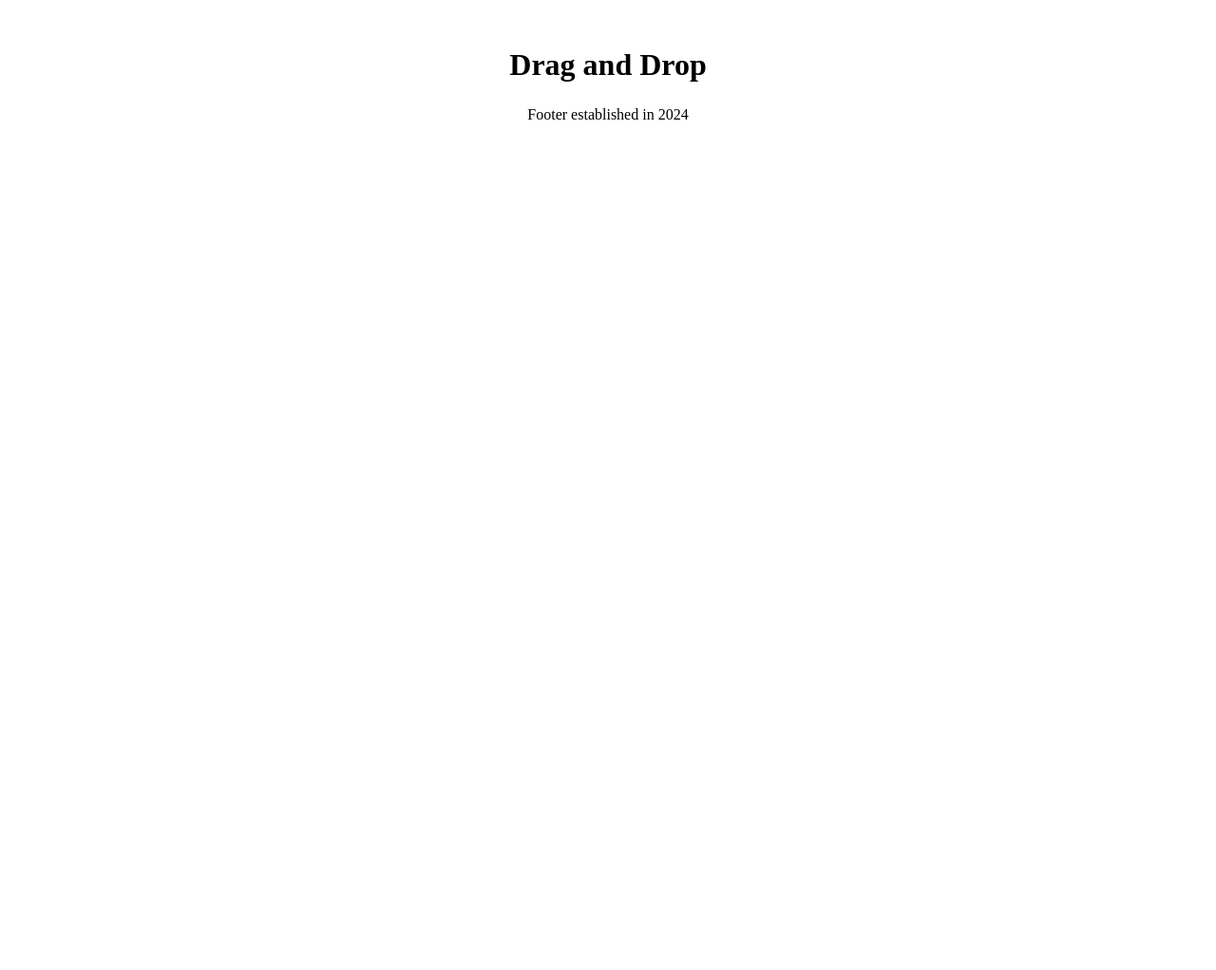
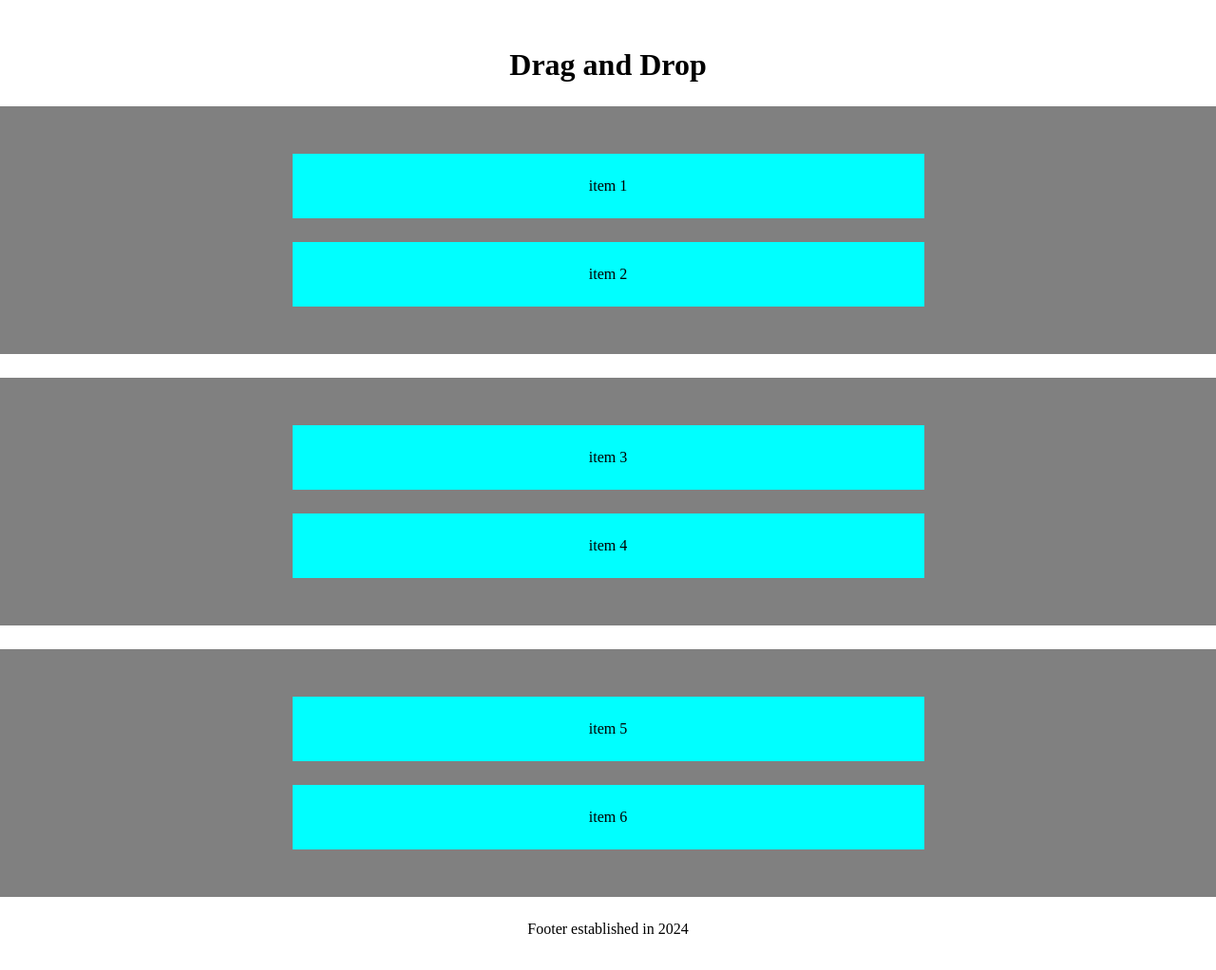
Before and after one commit to Ollie-Judge/drag-and-drop, a plain HTML site: page index.html in a window 1280 px wide. Shown: the whole page at 95% size. Before the commit the page ends 800 px from the top, so only its background shows below. Drawn offline with Linux system fonts and the light colour scheme.

Commit message:
styled the project and logged a start on drag

```diff
--- a/index.html
+++ b/index.html
@@ -7,9 +7,27 @@
     <title>Drag and Drop</title>
   </head>
   <body>
-    <div id="titleContainer"><h1>Drag and Drop</h1></div>
-    <div id="mainContainer"></div>
-    <div id="footer"><p>Footer established in 2024</p></div>
+    <div id="titleContainer">
+      <h1>Drag and Drop</h1>
+    </div>
+
+    <div class="draggableItemContainer">
+      <p class="draggableItem" draggable="true">item 1</p>
+      <p class="draggableItem" draggable="true">item 2</p>
+    </div>
+    <div class="draggableItemContainer">
+      <p class="draggableItem" draggable="true">item 3</p>
+      <p class="draggableItem" draggable="true">item 4</p>
+    </div>
+    <div class="draggableItemContainer">
+      <p class="draggableItem" draggable="true">item 5</p>
+      <p class="draggableItem" draggable="true">item 6</p>
+    </div>
+
+    <div id="footer">
+      <p>Footer established in 2024</p>
+    </div>
+
     <script src="script.js"></script>
   </body>
 </html>
--- a/script.js
+++ b/script.js
@@ -0,0 +1,8 @@
+const draggables = document.querySelectorAll(".draggableItem");
+const containers = document.querySelectorAll(".draggableItemContainer");
+
+draggables.forEach((draggable) => {
+  draggable.addEventListener("dragstart", () => {
+    console.log("start");
+  });
+});
--- a/style.css
+++ b/style.css
@@ -3,3 +3,15 @@
   margin: 25px auto;
   text-align: center;
 }
+
+.draggableItemContainer {
+  background-color: grey;
+  padding: 25px;
+}
+
+.draggableItem {
+  padding: 25px;
+  background-color: aqua;
+  width: 50%;
+  cursor: move;
+}
```
